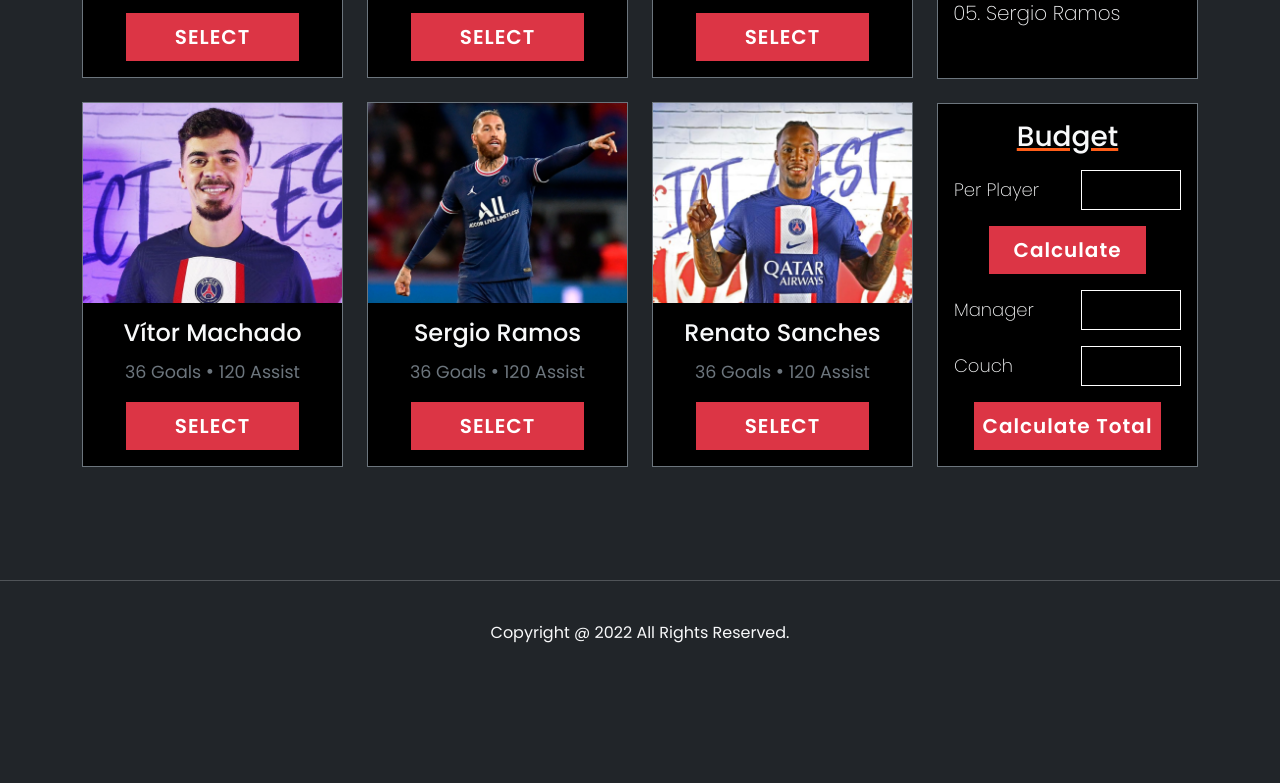
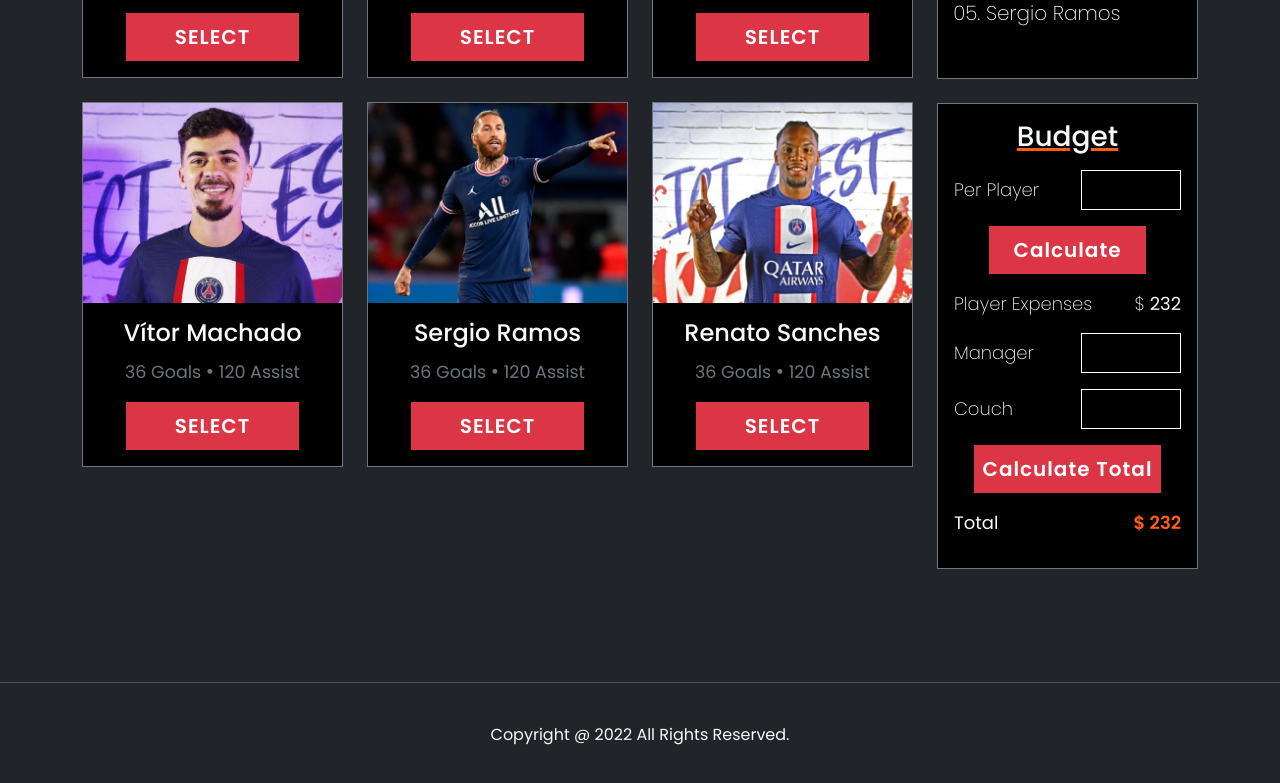
Before and after one commit to aminuls/choose-team, a plain HTML site: page temp.html in a window 1280 px wide. Shown: the part 769-1552 px from the top of the page. Before the commit the page ends 1454 px from the top, so only its background shows below. Drawn offline with nearby package versions, Linux system fonts and the light colour scheme.

Commit message:
web design completed

```diff
--- a/styles/style.css
+++ b/styles/style.css
@@ -47,3 +47,6 @@ input{
    color: #ffffff;
    padding: 0px 10px;
 }
+#total-expense{
+   color: #ff5e19;
+}
--- a/temp.html
+++ b/temp.html
@@ -125,6 +125,10 @@
                               </div>
                               <button type="button" class="btn btn-danger btn-lg rounded-0 px-4">Calculate</button>
                               <div class="text-start d-flex justify-content-between align-items-center field-style my-3">
+                                 <label for="player-expense">Player Expenses</label>
+                                 <div id="player-expense">$ <span class="fw-normal">232</span></div>
+                              </div>
+                              <div class="text-start d-flex justify-content-between align-items-center field-style my-3">
                                  <label for="manager-price">Manager</label>
                                  <input type="number" name="" id="manager-price">
                               </div>
@@ -133,6 +137,10 @@
                                  <input type="number" name="" id="couch-price">
                               </div>
                               <button type="button" class="btn btn-danger btn-lg rounded-0 px-2">Calculate Total</button>
+                              <div class="text-start d-flex justify-content-between align-items-center field-style my-3">
+                                 <label for="total-expense" class="fw-normal">Total</label>
+                                 <div id="total-expense" class="fw-semibold">$ <span>232</span></div>
+                              </div>
                            </div>
                         </div>
                      </div>
```
